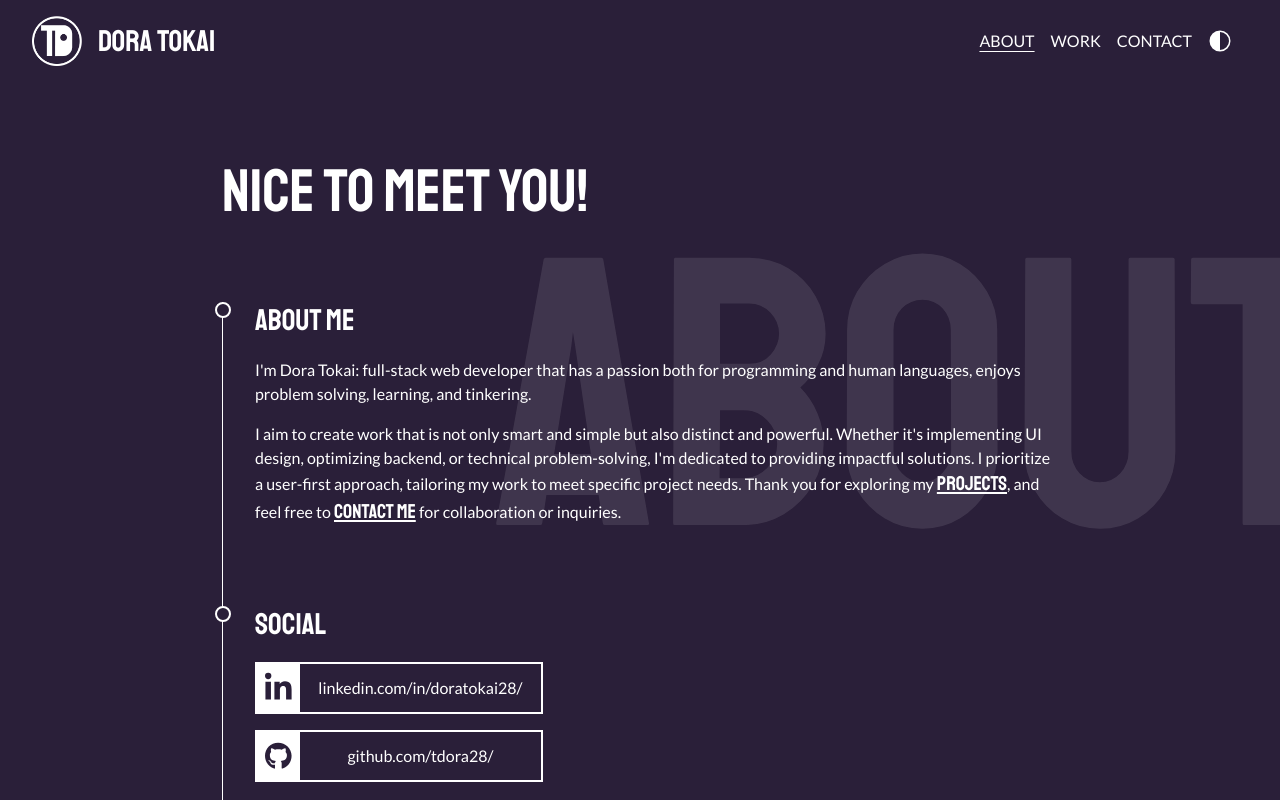
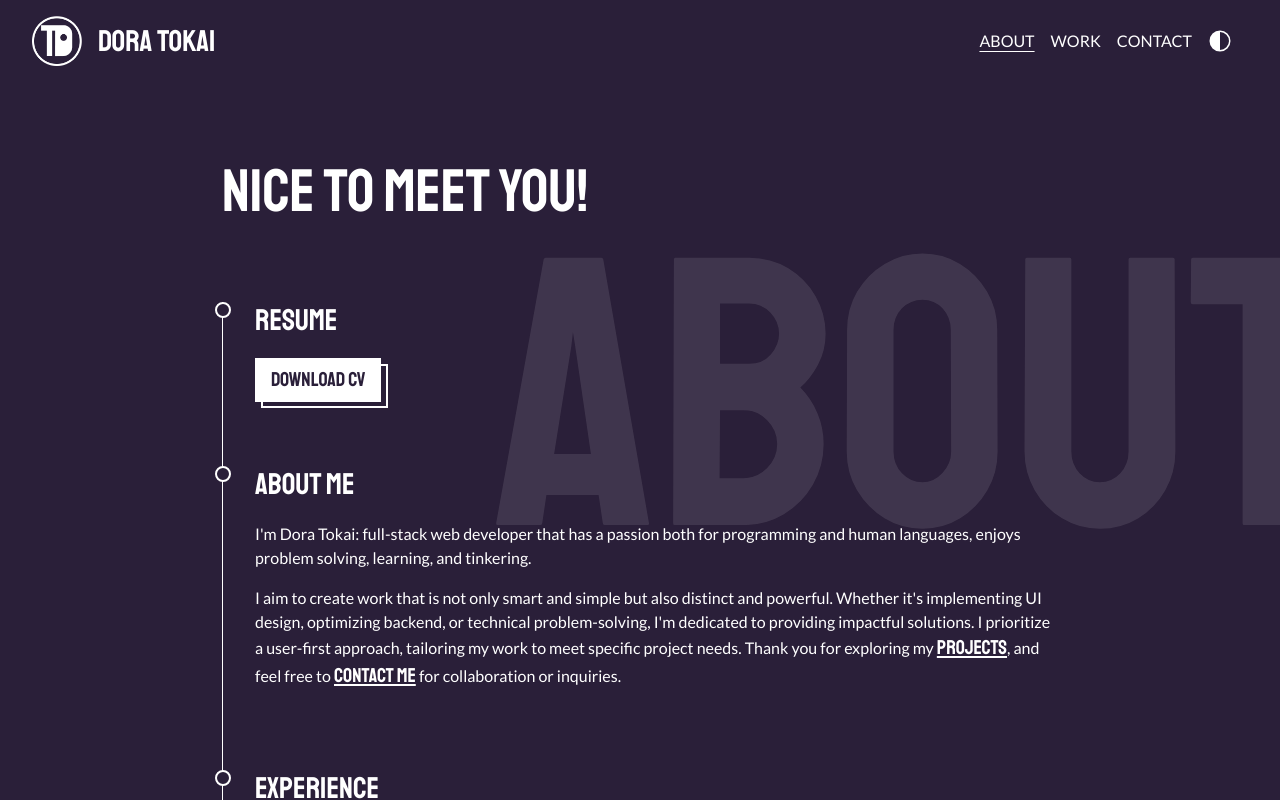
Before and after one commit to tdora28/portfolio, a Next.js app: page /about in a window 1280 px wide. Shown: the top 800 px of the page. Built offline with nearby package versions, Linux system fonts and the light colour scheme.

Commit message:
Fix About page and download CV

```diff
--- a/src/app/about/page.tsx
+++ b/src/app/about/page.tsx
@@ -1,6 +1,5 @@
 import React from 'react';
 import { fontDisplay } from '@/utilities/font';
-import { FaLinkedinIn, FaGithub } from 'react-icons/fa';
 import Link from 'next/link';
 
 const AboutPage = () => {
@@ -9,6 +8,14 @@ const AboutPage = () => {
       <main className="container">
         <h2 className={`${fontDisplay} text-5xl sm:text-6xl py-20`}>Nice to meet you!</h2>
         <section>
+          {/* Resume */}
+          <div className="side-decor">
+            <h3 className={`${fontDisplay} text-3xl pb-5`}>Resume</h3>
+            <a href="/cv-dora-tokai.pdf" download="cv-dora-tokai.pdf" className={`${fontDisplay} inline-block px-4 py-2 bg-white text-xl clr-dark scale-up bg-frame`}>
+              Download CV
+            </a>
+          </div>
+          {/* About Me */}
           <div className="side-decor">
             <h3 className={`${fontDisplay} text-3xl pb-5`}>About Me</h3>
             <p>I'm Dora Tokai: full-stack web developer that has a passion both for programming and human languages, enjoys problem solving, learning, and tinkering.</p>
@@ -25,7 +32,9 @@ const AboutPage = () => {
               for collaboration or inquiries.
             </p>
           </div>
-          <div className="side-decor">
+
+          {/* Socials will go to Contact */}
+          {/* <div className="side-decor">
             <h3 className={`${fontDisplay} text-3xl pb-5`}>Social</h3>
             <div className="flex flex-col gap-4 w-full max-w-max">
               <Link href="https://www.linkedin.com/in/doratokai28/" className="flex items-center border-white border-2">
@@ -37,7 +46,9 @@ const AboutPage = () => {
                 <span className="w-full px-4 text-center">github.com/tdora28/</span>
               </Link>
             </div>
-          </div>
+          </div> */}
+
+          {/* Experience */}
           <div className="side-decor">
             <h3 className={`${fontDisplay} text-3xl pb-5`}>Experience</h3>
             <p className="flex flex-col">
@@ -59,10 +70,6 @@ const AboutPage = () => {
               </span>
             </p>
           </div>
-          <div className="side-decor">
-            <h3 className={`${fontDisplay} text-3xl pb-5`}>Resume</h3>
-            <button className={`${fontDisplay} px-4 py-2 bg-white text-xl clr-dark`}>Download CV</button>
-          </div>
         </section>
       </main>
 
--- a/src/app/globals.css
+++ b/src/app/globals.css
@@ -102,6 +102,21 @@ p {
   background-size: auto;
 }
 
+.bg-frame {
+  position: relative;
+  margin-right: 1rem;
+}
+.bg-frame::after {
+  content: '';
+  position: absolute;
+  top: 0.4rem;
+  right: -0.4rem;
+  z-index: -1;
+  width: 100%;
+  height: 100%;
+  border: 2px solid white;
+}
+
 .side-decor {
   position: relative;
   border-left: 1px solid white;
```
Also changed, not shown: 1 other file (tests, documents, lock files or other folders).
